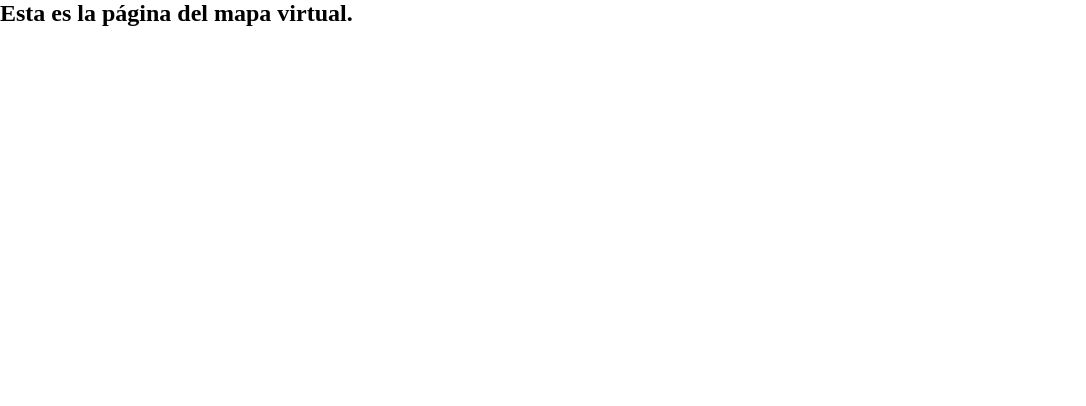
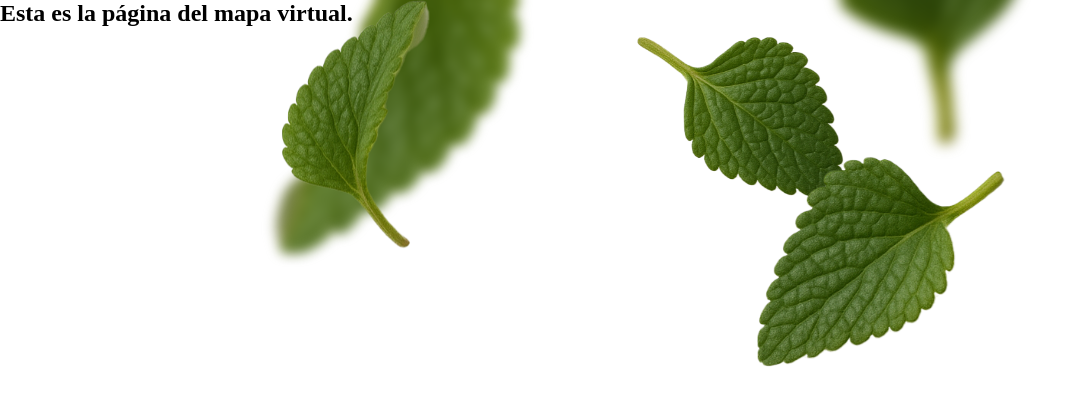
Before and after one commit to dCris96/turismopampas, a Next.js app: page /mapavirtual in a window 1280 px wide. Shown: the top 406 px of the page, without its empty margins (0-1086 px from the left). Built offline with nearby package versions, Linux system fonts and the light colour scheme.

Commit message:
Hojas decorativas en el diseño

```diff
--- /dev/null
+++ b/app/components/decoraciones.module.css
@@ -0,0 +1,119 @@
+.hoja1 {
+  position: absolute;
+  width: 250px;
+  top: 40px;
+  left: 620px;
+  z-index: 10;
+  animation: hojaAnimation 4s ease-in-out infinite;
+}
+
+.hoja3 {
+  position: absolute;
+  width: 280px;
+  top: 150px;
+  right: 260px;
+  z-index: 10;
+  animation: hojaAnimation 4s ease-in-out infinite;
+  animation-delay: -3s;
+}
+
+.hoja2 {
+  position: absolute;
+  width: 200px;
+  bottom: 150px;
+  right: 290px;
+  z-index: 10;
+  animation: hojaAnimation 4s ease-in-out infinite;
+  animation-delay: -2.3s;
+}
+
+.hoja5 {
+  position: absolute;
+  width: 250px;
+  bottom: 20px;
+  right: 900px;
+  z-index: 10;
+  animation: hojaAnimation 4s ease-in-out infinite;
+  animation-delay: -3s;
+}
+
+.hoja4 {
+  position: absolute;
+  width: 180px;
+  top: 40%;
+  left: 270px;
+  z-index: 10;
+  animation: hojaAnimation 4s ease-in-out infinite;
+  animation-delay: -1s;
+}
+
+@keyframes hojaAnimation {
+  0% {
+    transform: translateY(0);
+  }
+  50% {
+    transform: translateY(-20px);
+  }
+  100% {
+    transform: translateY(0);
+  }
+}
+
+.hoja_blur1 {
+  position: absolute;
+  width: 300px;
+  filter: blur(6px);
+  transform: rotate(180deg);
+  top: -180px;
+  left: 240px;
+  z-index: 10;
+  animation: blurAnimation2 3s ease-in-out infinite;
+  animation-delay: -3s;
+  will-change: transform;
+}
+
+@keyframes blurAnimation2 {
+  0% {
+    transform: rotate(180deg) translateY(0);
+  }
+  50% {
+    transform: rotate(180deg) translateY(-18px);
+  }
+  100% {
+    transform: rotate(180deg) translateY(0);
+  }
+}
+
+.hoja_blur6 {
+  position: absolute;
+  width: 300px;
+  filter: blur(7px);
+  bottom: -160px;
+  right: 240px;
+  z-index: 10;
+  animation: blurAnimation 4s ease-in-out infinite;
+  animation-delay: -1s;
+}
+
+@keyframes blurAnimation {
+  0% {
+    transform: translateY(0);
+  }
+  50% {
+    transform: translateY(-25px);
+  }
+  100% {
+    transform: translateY(0);
+  }
+}
+
+.hoja_blur1 img,
+.hoja_blur6 img,
+.hoja1 img,
+.hoja3 img,
+.hoja2 img,
+.hoja5 img,
+.hoja4 img {
+  width: 100%;
+  height: auto;
+}
--- /dev/null
+++ b/app/components/decoraciones.tsx
@@ -0,0 +1,36 @@
+import Image from "next/image";
+import styles from "@/app/components/decoraciones.module.css";
+import hoja1 from "@/public/hoja1.png";
+import hoja2 from "@/public/hoja2.png";
+import hoja3 from "@/public/hoja3.png";
+import hoja4 from "@/public/hoja4.png";
+import hoja5 from "@/public/hoja5.png";
+import hoja6 from "@/public/hoja6.png";
+
+export default function Decoraciones() {
+  return (
+    <>
+      <div className={styles.hoja_blur1}>
+        <Image className={styles.blur_1} src={hoja4} alt="Hoja 4 con blur" />
+      </div>
+      <div className={styles.hoja1}>
+        <Image src={hoja1} alt="Hoja 1" />
+      </div>
+      <div className={styles.hoja3}>
+        <Image src={hoja3} alt="Hoja 3" />
+      </div>
+      <div className={styles.hoja2}>
+        <Image src={hoja2} alt="Hoja 2" />
+      </div>
+      <div className={styles.hoja_blur6}>
+        <Image src={hoja6} alt="Hoja 6 con blur" />
+      </div>
+      <div className={styles.hoja5}>
+        <Image src={hoja5} alt="Hoja 5" />
+      </div>
+      <div className={styles.hoja4}>
+        <Image src={hoja4} alt="Hoja 4" />
+      </div>
+    </>
+  );
+}
--- a/app/globals.css
+++ b/app/globals.css
@@ -6,4 +6,6 @@
 
 body {
   font-size: 16px;
+  position: relative;
+  overflow: hidden;
 }
--- a/app/layout.tsx
+++ b/app/layout.tsx
@@ -1,6 +1,7 @@
 import type { Metadata } from "next";
 import { Geist, Geist_Mono } from "next/font/google";
 import "./globals.css";
+import Decoraciones from "./components/decoraciones";
 
 const geistSans = Geist({
   variable: "--font-geist-sans",
@@ -16,6 +17,7 @@ export default function Layout({ children }: { children: React.ReactNode }) {
   return (
     <html lang="es">
       <body className={`${geistSans.variable} ${geistMono.variable}`}>
+        <Decoraciones />
         <main>{children}</main>
       </body>
     </html>
--- a/app/page.tsx
+++ b/app/page.tsx
@@ -2,6 +2,7 @@ import Image from "next/image";
 import styles from "./page.module.css";
 import SideLeft from "@/app/components/sideLeft";
 import SideRight from "./components/sideRight";
+import Decoraciones from "./components/decoraciones";
 import logo from "@/public/logo.png";
 
 export default function Page() {
```
Also changed, not shown: app/components/infusiones.module.css (+0 -22 lines).
